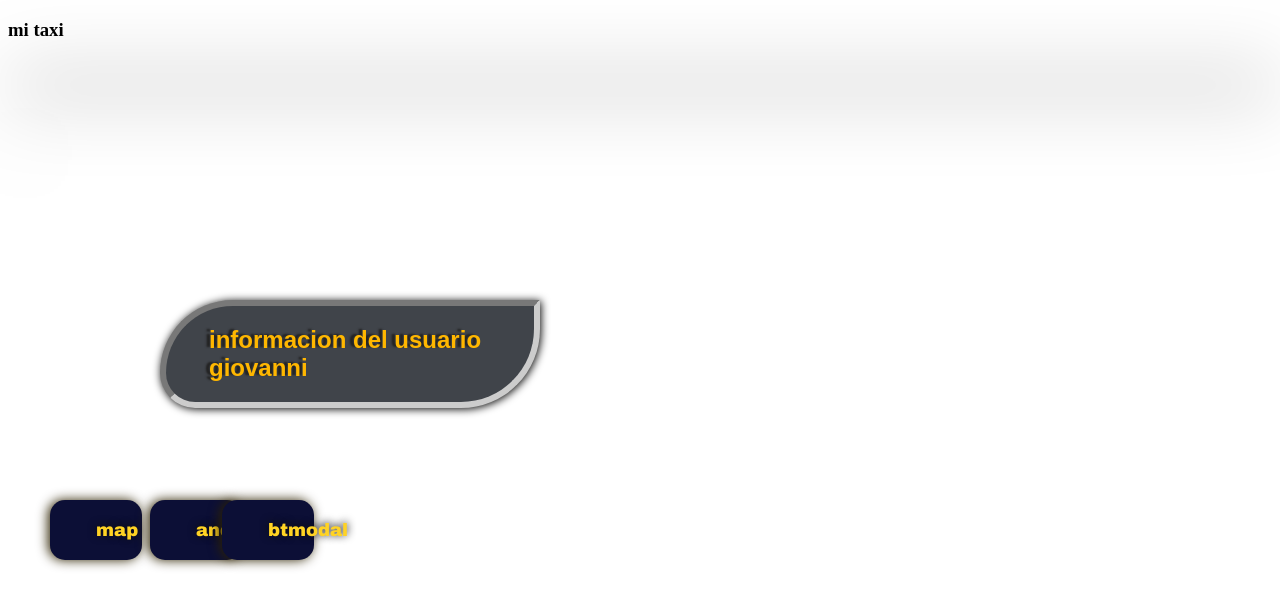
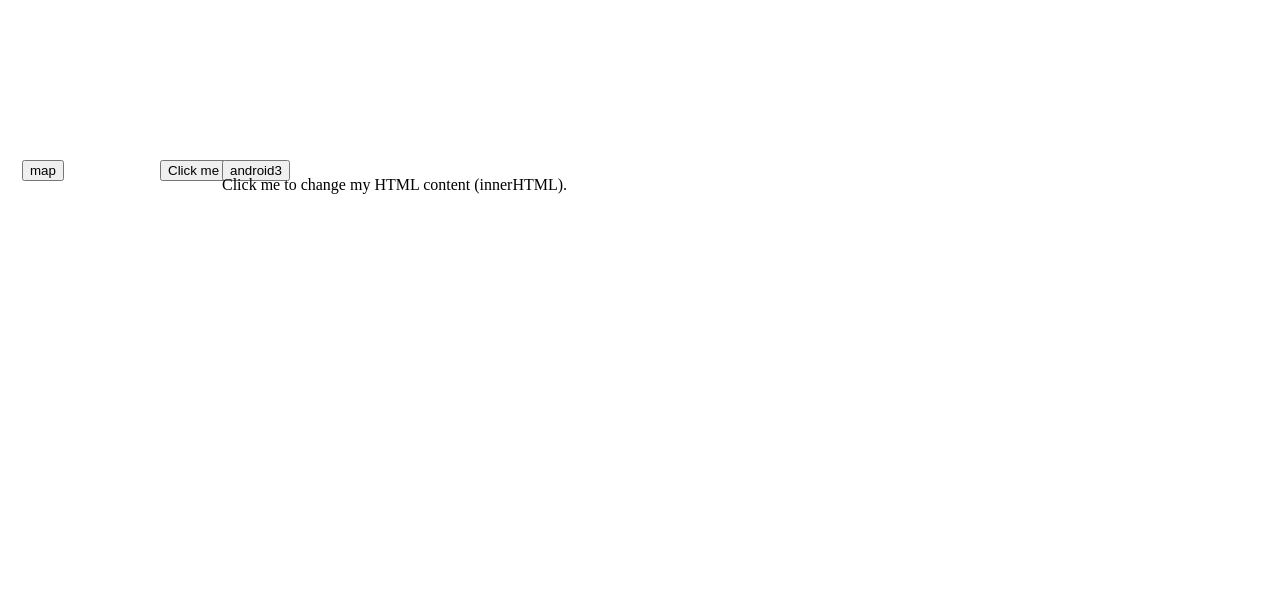
Before and after one commit to noenadies/zoommaptaxiserv, a plain HTML site: page index.html in a window 1280 px wide. Drawn offline with nearby package versions, Linux system fonts and the light colour scheme; some packages are replaced by stand-ins of ours; no server answers.

Commit message:
Update index.html

```diff
--- a/index.html
+++ b/index.html
@@ -1,162 +1,51 @@
-
-
-
-<!DOCTYPE html>
 <html>
   <head>
     <style>
        #map {
-        -webkit-box-shadow: 3px 26px 76px 3px #000000;
-box-shadow: 3px 26px 76px 3px #000000;
         height: 100%;
         width: 100%;
-         border-radius: 25%;
-          z-index: 0;
+        z-index:0;
        }
 
+#img1 {
+position: absolute;
 
-       #demo {
--webkit-box-shadow: 3px 26px 76px 3px #000000;
-box-shadow: 3px 26px 76px 3px #000000;
+    left: 160px;
+    top: 160px;
+    z-index: 5;
+}
+
+#idbutonmap {
 position: absolute;
 
     left: 22px;
-    top: 111px;
-    z-index: 4;
+    top: 160px;
+    z-index: 5;
 }
-
-          #idmodal {
-font:bold 24px Arial, Monaco, monospace;
-font-style:normal;
-color:#ffb700;
-background:#40444a;
-border:6px inset #cccccc;
-text-shadow:-4px -1px 2px #222222;
-box-shadow:1px 1px 9px #000000;
--moz-box-shadow:1px 1px 9px #000000;
--webkit-box-shadow:1px 1px 9px #000000;
-border-radius:83px 0px 90px 40px;
--moz-border-radius:83px 0px 90px 40px;
--webkit-border-radius:83px 0px 90px 40px;
-width:22%;
-padding:20px 43px;
-cursor:pointer;
-margin:0 auto;
+#idbuton3 {
 position: absolute;
 
-    left: 160px;
-    top: 300px;
-    z-index: 3;
-}
-
-         #idbutonmap{
-          font:bold 18px "Arial Black", Gadget, sans-serif;
-font-style:normal;
-color:#ffd324;
-background:#0c0f36;
-border:0px outset #4a3a00;
-text-shadow:0px -1px 8px #0d0d0d;
-box-shadow:-2px 0px 12px #2e2300;
--moz-box-shadow:-2px 0px 12px #2e2300;
--webkit-box-shadow:-2px 0px 12px #2e2300;
-border-radius:15px 15px 15px 15px;
--moz-border-radius:15px 15px 15px 15px;
--webkit-border-radius:15px 15px 15px 15px;
-width:14px;
-padding:20px 46px;
-cursor:pointer;
-margin:0 auto;
-text-align:center;
-position: absolute;
-
-    left:50px;
-    top: 500px;
+    left: 222px;
+    top: 160px;
     z-index: 5;
 }
 
-         #idbuton3{
-          font:bold 18px "Arial Black", Gadget, sans-serif;
-font-style:normal;
-color:#ffd324;
-background:#0c0f36;
-border:0px outset #4a3a00;
-text-shadow:0px -1px 8px #0d0d0d;
-box-shadow:-2px 0px 12px #2e2300;
--moz-box-shadow:-2px 0px 12px #2e2300;
--webkit-box-shadow:-2px 0px 12px #2e2300;
-border-radius:15px 15px 15px 15px;
--moz-border-radius:15px 15px 15px 15px;
--webkit-border-radius:15px 15px 15px 15px;
-width:14px;
-padding:20px 46px;
-cursor:pointer;
-margin:0 auto;
-text-align:center;
+#demo {
 position: absolute;
 
-    left:150px;
-    top: 500px;
+    left: 222px;
+    top: 160px;
     z-index: 5;
 }
-
-
-               #idbtmodal{
-          font:bold 18px "Arial Black", Gadget, sans-serif;
-font-style:normal;
-color:#ffd324;
-background:#0c0f36;
-border:0px outset #4a3a00;
-text-shadow:0px -1px 8px #0d0d0d;
-box-shadow:-2px 0px 12px #2e2300;
--moz-box-shadow:-2px 0px 12px #2e2300;
--webkit-box-shadow:-2px 0px 12px #2e2300;
-border-radius:15px 15px 15px 15px;
--moz-border-radius:15px 15px 15px 15px;
--webkit-border-radius:15px 15px 15px 15px;
-width:14px;
-padding:20px 46px;
-cursor:pointer;
-margin:0 auto;
-text-align:center;
-position: absolute;
-
-    left:222px;
-    top: 500px;
-    z-index: 5;
-      }
-
-
     </style>
-
-         <script src='jquery-3.3.1.min.js'></script>
-
   </head>
   <body>
-    <h3>mi taxi</h3>
+
     <div id="map"></div>
-    <script>
-
-    </script>
-
-<div style="background-color:lightblue">
-  <h3></h3>
-  <p></p>
-</div>
+    <button id="img1"  onclick="myFunction()">Click me</button>
     <button class ="clbt"  id ="idbutonmap" onclick="udatemap()">map</button>
-
-
-   <button class ="clbt" id ="idbuton3" onclick="androiniciawaze()">android3</button>
-
+    <button id ="idbuton3" onclick="androiniciawaze()">android3</button>
     <p id="demo" >Click me to change my HTML content (innerHTML).</p>
-
-    <div id="idmodal" class ="clmodal" >informacion del usuario
-<br>giovanni</div>
-<button id ="idbtmodal" onclick="btmodal()">btmodal</button>
-
-
-     <script src="https://www.gstatic.com/firebasejs/4.13.0/firebase.js"></script>
-
-        </script>
 
     <script>
  var w = window.innerWidth;
@@ -206,7 +95,7 @@ pp();
     vndpadre=st2;
     vndhijo=st3;
       // vreturn=  window.Android.showToast(vid,vndpadre,vndhijo);
- document.getElementById("demo").innerHTML = vreturn;
+ //document.getElementById("demo").innerHTML = vreturn;
  if(vid=="coorde"&& true){
   alert("con window");
   vstxnodes=window.Android.showToast("txtnodes",vndpadre,vndhijo);
@@ -222,13 +111,12 @@ vstxnode=window.Android.showToast("btaccionuser",vndpadre,vndhijo);
 
 
 //document.getElementById("demo").innerHTML = vnodelatuser+" lauylnu "+  vnodelnguser+""vnodelat+""vnodelng;
-document.getElementById("demo").innerHTML = vnodelatuser+" lauylnu "+  vnodelnguser+""+vnodelat+" "+vnodelng+" "+vndpadre+" h "+vndhijo+
-  " nn " + vstxnode+" -- "+vstxnode;
+
 }
 if(vid=="gpsllamar"){
 window.Android.showToast("gpsllamar",vndpadre,vndhijo);}
 if(vid=="wazeinciia"){
-  document.getElementById("demo").innerHTML ="ok waze";
+
 window.Android.showToast("wazeinciia",vndpadre,vndhijo);}
 if(vid=="getrelojscript"){
 vgetrelojscript=window.Android.showToast("getrelojscript",vndpadre,vndhijo);
@@ -247,14 +135,12 @@ vndhijo=vstxnode;
 showAndroidToast("coorde","","","");
 if(vstxnode==""){
  vstxnode=showAndroidToast("btaccionuser","","","");
-   document.getElementById("demo").innerHTML=vstxnode;
+
 }
 //showAndroidToast("wazeinciia","","","");
     </script>
-
     <script async defer
       src="https://maps.googleapis.com/maps/api/js?key=AIzaSyCV4ya46Yoag-iGeJb5SUwZ2q1Irx0UjnU&callback=initMap">
-
-    </script>  <script  src="login.js"></script>
+    </script>
   </body>
 </html>
```
Lines whose indentation alone changed are shown as unchanged.
